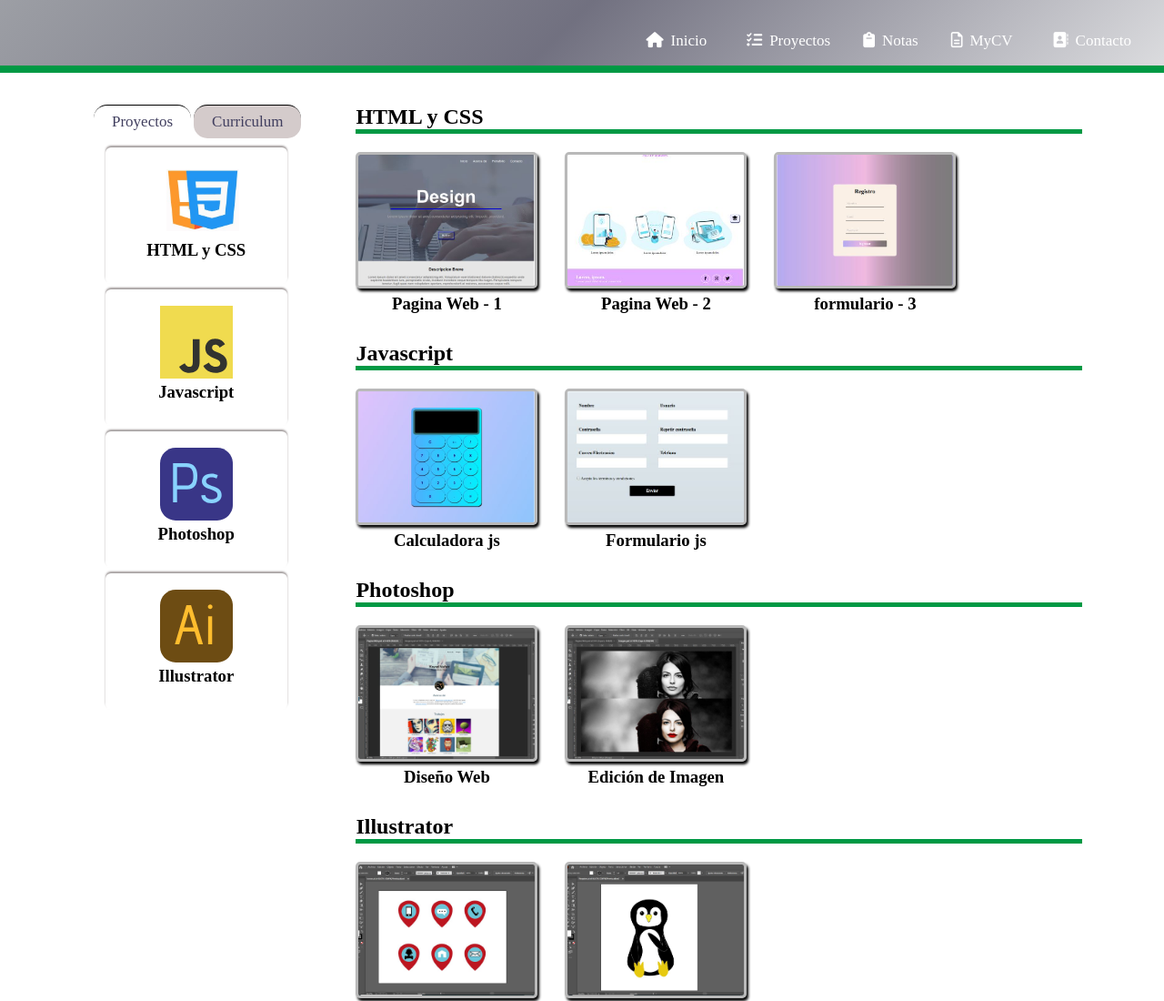
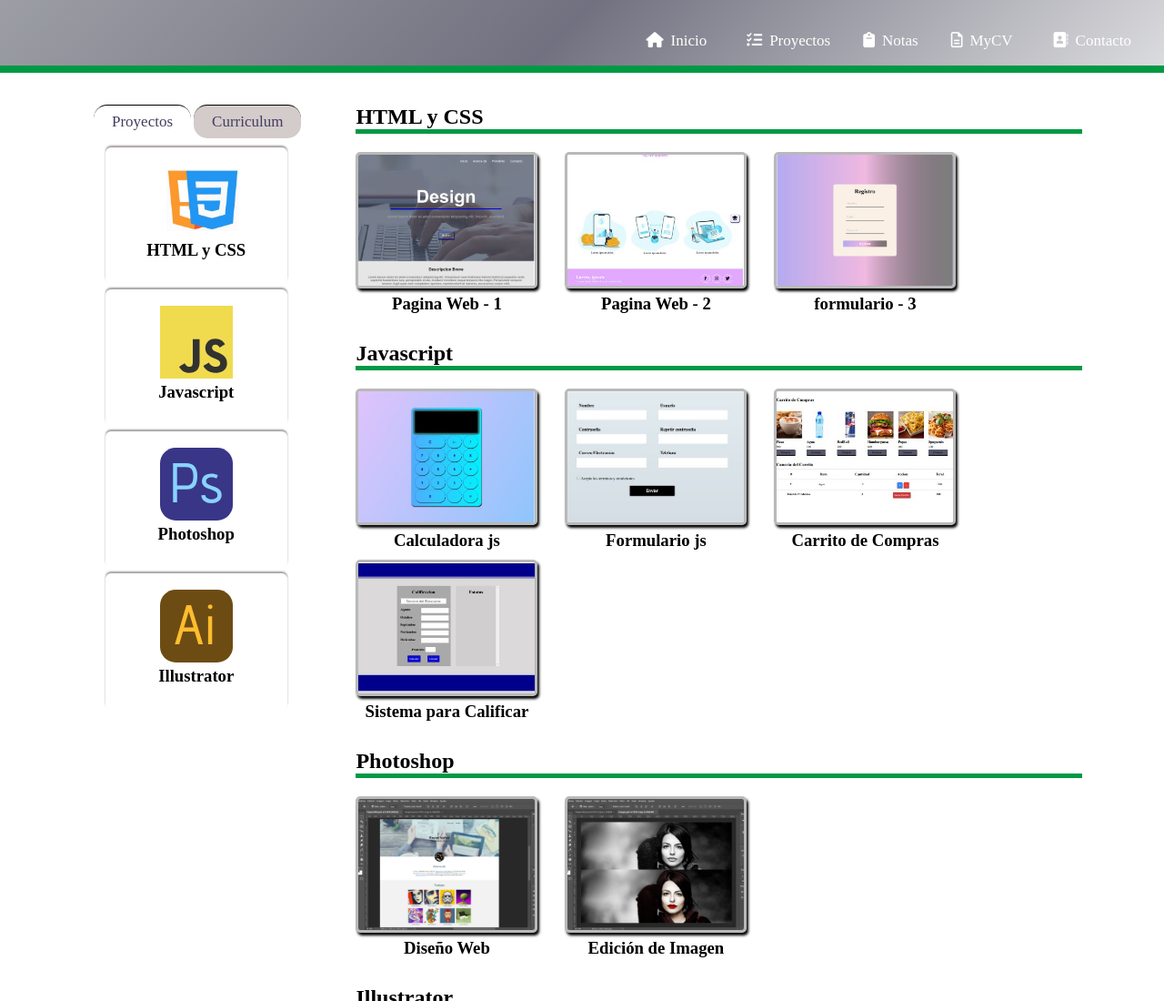
Before and after one commit to Kaysel12/Primer-Portafolio, a plain HTML site: page Seccion Proyectos/index.html in a window 1280 px wide. Shown: the top 1100 px of the page at 91% size. Drawn offline with Linux system fonts and the light colour scheme; a web font is replaced by a local one.

Commit message:
Updating repo

```diff
--- a/Seccion Proyectos/index.html
+++ b/Seccion Proyectos/index.html
@@ -184,7 +184,7 @@
                         <div class="proyects__elementos-line"></div>
 
                         <div class="contenedor-elementos">
-                            <a href="https://kaysel12.github.io/Calculadora-js/" target="__blank99">
+                            <a href="https://kaysel12.github.io/Calculadora-js/" target="__blank98">
                                 <div class="contenedor-elementos__elemento">
                                     <img class="elemento-img" src="./Imagenes/calculadora-js.JPG" alt="calculadora">
                                     <h3 class="elemento-h3">Calculadora js</h3>
@@ -195,6 +195,20 @@
                                 <div class="contenedor-elementos__elemento">
                                     <img class="elemento-img" src="./Imagenes/formulario-js.JPG" alt="formulario">
                                     <h3 class="elemento-h3">Formulario js</h3>
+                                </div>
+                            </a>
+
+                            <a href="https://kaysel12.github.io/Carrito-de-Compras/" target="__blank98">
+                                <div class="contenedor-elementos__elemento">
+                                    <img class="elemento-img" src="../Imagenes/Carrito.JPG" alt="Carrito">
+                                    <h3 class="elemento-h3">Carrito de Compras</h3>
+                                </div>
+                            </a>
+
+                            <a href="https://kaysel12.github.io/Sistema-para-Calificar/" target="__blank98">
+                                <div class="contenedor-elementos__elemento">
+                                    <img class="elemento-img" src="../Imagenes/Proyecto-Calificar.JPG" alt="Sistema">
+                                    <h3 class="elemento-h3">Sistema para Calificar</h3>
                                 </div>
                             </a>
                         </div>
```
Also changed, not shown: Imagenes/Carrito.JPG (added), Imagenes/Proyecto-Calificar.JPG (added).
